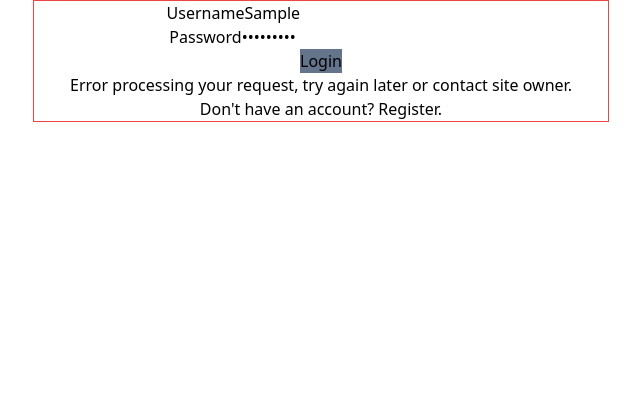
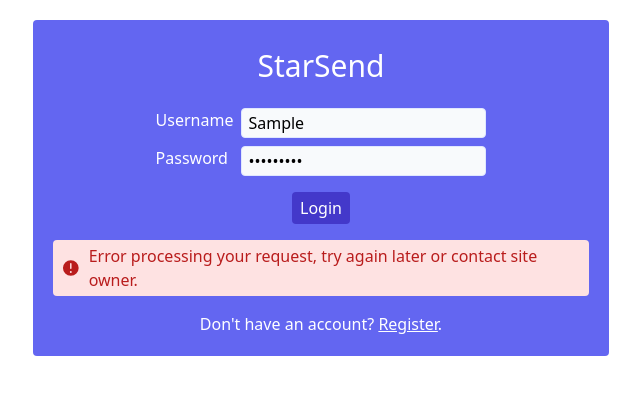
Before and after one commit to ken-ux/messaging-app, a React (Vite) app: page /login in a window 1280 px wide. Both pictures are taken after typing "Sample", "Sample123" into the empty fields and a click on the button "Login". Shown: the top 394 px of the page, without its empty margins (319-959 px from the left). Built offline with nearby package versions, Linux system fonts and the light colour scheme; no server answers.

Commit message:
Style login page

```diff
--- a/src/output.css
+++ b/src/output.css
@@ -594,9 +594,23 @@ video {
   margin: 1.5rem;
 }
 
+.m-5 {
+  margin: 1.25rem;
+}
+
 .mx-auto {
   margin-left: auto;
   margin-right: auto;
+}
+
+.my-2 {
+  margin-top: 0.5rem;
+  margin-bottom: 0.5rem;
+}
+
+.my-4 {
+  margin-top: 1rem;
+  margin-bottom: 1rem;
 }
 
 .mb-1 {
@@ -685,10 +699,6 @@ video {
 
 .w-6 {
   width: 1.5rem;
-}
-
-.w-64 {
-  width: 16rem;
 }
 
 .w-7 {
@@ -804,11 +814,6 @@ video {
   border-width: 1px;
 }
 
-.border-indigo-100 {
-  --tw-border-opacity: 1;
-  border-color: rgb(224 231 255 / var(--tw-border-opacity));
-}
-
 .border-indigo-400 {
   --tw-border-opacity: 1;
   border-color: rgb(129 140 248 / var(--tw-border-opacity));
@@ -864,12 +869,56 @@ video {
   background-color: rgb(255 255 255 / var(--tw-bg-opacity));
 }
 
+.bg-indigo-600 {
+  --tw-bg-opacity: 1;
+  background-color: rgb(79 70 229 / var(--tw-bg-opacity));
+}
+
+.bg-indigo-700 {
+  --tw-bg-opacity: 1;
+  background-color: rgb(67 56 202 / var(--tw-bg-opacity));
+}
+
+.bg-indigo-800 {
+  --tw-bg-opacity: 1;
+  background-color: rgb(55 48 163 / var(--tw-bg-opacity));
+}
+
+.bg-indigo-50 {
+  --tw-bg-opacity: 1;
+  background-color: rgb(238 242 255 / var(--tw-bg-opacity));
+}
+
+.bg-indigo-300 {
+  --tw-bg-opacity: 1;
+  background-color: rgb(165 180 252 / var(--tw-bg-opacity));
+}
+
+.bg-red-300 {
+  --tw-bg-opacity: 1;
+  background-color: rgb(252 165 165 / var(--tw-bg-opacity));
+}
+
+.bg-red-50 {
+  --tw-bg-opacity: 1;
+  background-color: rgb(254 242 242 / var(--tw-bg-opacity));
+}
+
+.bg-red-200 {
+  --tw-bg-opacity: 1;
+  background-color: rgb(254 202 202 / var(--tw-bg-opacity));
+}
+
 .p-2 {
   padding: 0.5rem;
 }
 
 .p-6 {
   padding: 1.5rem;
+}
+
+.p-5 {
+  padding: 1.25rem;
 }
 
 .px-1 {
@@ -927,8 +976,17 @@ video {
   line-height: 1.75rem;
 }
 
+.text-3xl {
+  font-size: 1.875rem;
+  line-height: 2.25rem;
+}
+
 .font-semibold {
   font-weight: 600;
+}
+
+.font-medium {
+  font-weight: 500;
 }
 
 .text-black {
@@ -954,6 +1012,46 @@ video {
 .text-white {
   --tw-text-opacity: 1;
   color: rgb(255 255 255 / var(--tw-text-opacity));
+}
+
+.text-slate-400 {
+  --tw-text-opacity: 1;
+  color: rgb(148 163 184 / var(--tw-text-opacity));
+}
+
+.text-slate-500 {
+  --tw-text-opacity: 1;
+  color: rgb(100 116 139 / var(--tw-text-opacity));
+}
+
+.text-indigo-600 {
+  --tw-text-opacity: 1;
+  color: rgb(79 70 229 / var(--tw-text-opacity));
+}
+
+.text-indigo-400 {
+  --tw-text-opacity: 1;
+  color: rgb(129 140 248 / var(--tw-text-opacity));
+}
+
+.text-red-700 {
+  --tw-text-opacity: 1;
+  color: rgb(185 28 28 / var(--tw-text-opacity));
+}
+
+.text-red-500 {
+  --tw-text-opacity: 1;
+  color: rgb(239 68 68 / var(--tw-text-opacity));
+}
+
+.text-red-600 {
+  --tw-text-opacity: 1;
+  color: rgb(220 38 38 / var(--tw-text-opacity));
+}
+
+.text-green-700 {
+  --tw-text-opacity: 1;
+  color: rgb(21 128 61 / var(--tw-text-opacity));
 }
 
 .underline {
@@ -994,6 +1092,11 @@ video {
   background-color: rgb(71 85 105 / var(--tw-bg-opacity));
 }
 
+.hover\:bg-indigo-400:hover {
+  --tw-bg-opacity: 1;
+  background-color: rgb(129 140 248 / var(--tw-bg-opacity));
+}
+
 .hover\:text-indigo-200:hover {
   --tw-text-opacity: 1;
   color: rgb(199 210 254 / var(--tw-text-opacity));
@@ -1004,6 +1107,36 @@ video {
   color: rgb(129 140 248 / var(--tw-text-opacity));
 }
 
+.hover\:text-slate-50:hover {
+  --tw-text-opacity: 1;
+  color: rgb(248 250 252 / var(--tw-text-opacity));
+}
+
+.hover\:text-slate-100:hover {
+  --tw-text-opacity: 1;
+  color: rgb(241 245 249 / var(--tw-text-opacity));
+}
+
+.hover\:text-slate-300:hover {
+  --tw-text-opacity: 1;
+  color: rgb(203 213 225 / var(--tw-text-opacity));
+}
+
+.hover\:text-slate-400:hover {
+  --tw-text-opacity: 1;
+  color: rgb(148 163 184 / var(--tw-text-opacity));
+}
+
+.hover\:text-indigo-500:hover {
+  --tw-text-opacity: 1;
+  color: rgb(99 102 241 / var(--tw-text-opacity));
+}
+
+.hover\:text-indigo-700:hover {
+  --tw-text-opacity: 1;
+  color: rgb(67 56 202 / var(--tw-text-opacity));
+}
+
 .hover\:shadow-md:hover {
   --tw-shadow: 0 4px 6px -1px rgb(0 0 0 / 0.1), 0 2px 4px -2px rgb(0 0 0 / 0.1);
   --tw-shadow-colored: 0 4px 6px -1px var(--tw-shadow-color), 0 2px 4px -2px var(--tw-shadow-color);
--- a/src/pages/LoginPage.tsx
+++ b/src/pages/LoginPage.tsx
@@ -1,13 +1,21 @@
+import {
+  CheckCircleIcon,
+  ExclamationCircleIcon,
+} from "@heroicons/react/20/solid";
 import { useEffect, useState } from "react";
 import { Link, useNavigate } from "react-router-dom";
 import { auth } from "../utils";
 
 function LoginPage() {
   const navigate = useNavigate();
-  const [errorMessage, setErrorMessage] = useState("");
+  const [message, setMessage] = useState("");
+  const [valid, setValid] = useState(false);
+  const [disabled, setDisabled] = useState(false);
 
   const formHandler = async (e: React.FormEvent<HTMLFormElement>) => {
     e.preventDefault();
+    setDisabled(true);
+
     // Extend typing to prevent errors when accessing values.
     const elements = e.currentTarget.elements as HTMLFormControlsCollection & {
       username: HTMLInputElement;
@@ -32,7 +40,8 @@ function LoginPage() {
       });
 
       if (response.status === 200) {
-        setErrorMessage("Success! Redirecting to the homepage.");
+        setValid(true);
+        setMessage("Success! Redirecting to the homepage.");
         const jwt = await response.json();
         localStorage.setItem("token", jwt);
         localStorage.setItem("user", formData.username);
@@ -41,12 +50,16 @@ function LoginPage() {
         }, 1000);
       } else {
         const message = await response.text();
-        setErrorMessage(message);
+        setValid(false);
+        setMessage(message);
+        setDisabled(false);
       }
     } catch (error) {
-      setErrorMessage(
+      setValid(false);
+      setMessage(
         "Error processing your request, try again later or contact site owner.",
       );
+      setDisabled(false);
     }
   };
 
@@ -67,12 +80,14 @@ function LoginPage() {
   }, [navigate]);
 
   return (
-    <main>
+    <main className="m-5">
       <form
         onSubmit={(e) => formHandler(e)}
-        className="test-border mx-auto flex max-w-xl flex-col items-center"
+        className="mx-auto flex max-w-xl flex-col items-center gap-4 rounded bg-indigo-500 p-5 text-white"
       >
-        <div>
+        <h1 className="my-2 text-3xl">StarSend</h1>
+        <div className="flex flex-col gap-2">
+          <div className="flex justify-between gap-2">
             <label htmlFor="username">Username</label>
             <input
               type="text"
@@ -81,9 +96,10 @@ function LoginPage() {
               maxLength={20}
               autoComplete="username"
               required
+              className="text-input text-black"
             />
           </div>
-        <div>
+          <div className="flex justify-between gap-2">
             <label htmlFor="password">Password</label>
             <input
               type="password"
@@ -92,14 +108,43 @@ function LoginPage() {
               maxLength={20}
               autoComplete="current-password"
               required
+              className="text-input text-black"
             />
           </div>
-        <button type="submit" className="bg-slate-500">
+        </div>
+        <button
+          type="submit"
+          className={
+            "rounded bg-indigo-700 px-2 py-1 " +
+            (disabled && "bg-indigo-300 text-indigo-400")
+          }
+          disabled={disabled}
+        >
           Login
         </button>
-        <p>{errorMessage}</p>
+        {message && (
+          <div
+            className={
+              "flex items-center gap-2 rounded px-2 py-1 font-medium " +
+              (valid
+                ? "bg-green-100 text-green-700"
+                : "bg-red-100 text-red-700")
+            }
+          >
+            {valid ? (
+              <CheckCircleIcon className="h-5 w-5" />
+            ) : (
+              <ExclamationCircleIcon className="h-5 w-5" />
+            )}
+            <p>{message}</p>
+          </div>
+        )}
         <p>
-          Don't have an account? <Link to="/register">Register</Link>.
+          Don't have an account?{" "}
+          <Link to="/register" className="underline">
+            Register
+          </Link>
+          .
         </p>
       </form>
     </main>
```
Lines whose indentation alone changed are shown as unchanged.
